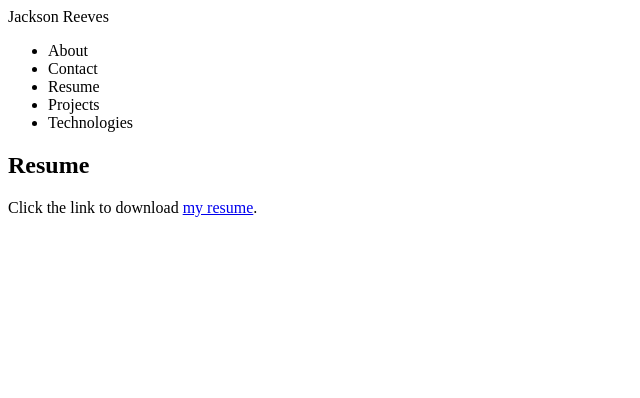
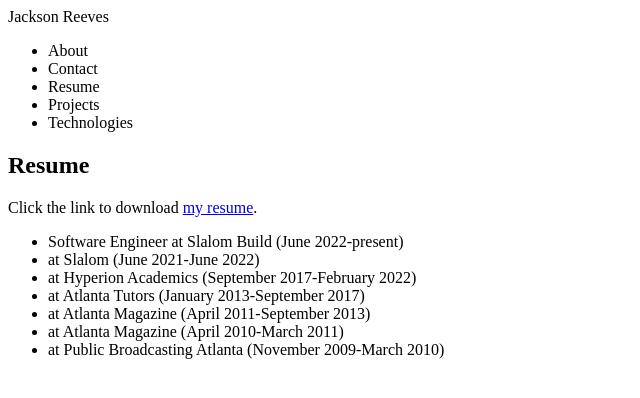
Before and after one commit to jtreeves/portfolio-react, a React (Create React App) app: page / in a window 1280 px wide. Both pictures are taken after a click on the item "Resume". Shown: the top 398 px of the page, without its empty margins (0-640 px from the left). Built offline with nearby package versions, Linux system fonts and the light colour scheme; no server answers.

Commit message:
[Resume] Display list of jobs

```diff
--- a/src/sections/Resume.jsx
+++ b/src/sections/Resume.jsx
@@ -1,4 +1,17 @@
+import resume from '../data/resume'
+
 function Resume() {
+    const jobs = resume.map((job, index) => {
+        const startDate = job.startDate.toLocaleString('default', { month: 'long' }) + ' ' + job.startDate.getFullYear()
+        const endDate = job.endDate ? job.endDate.toLocaleString('default', { month: 'long' }) + ' ' + job.endDate.getFullYear() : 'present'
+
+        return (
+            <li key={index}>
+                {job.positon} at {job.company} ({startDate}-{endDate})
+            </li>
+        )
+    })
+
     return (
         <section id='resume'>
             <h1>Resume</h1>
@@ -6,6 +19,10 @@
             <p>
                 Click the link to download <a href='/Jackson_Reeves_Resume.pdf' download>my resume</a>.
             </p>
+
+            <ul>
+                {jobs}
+            </ul>
         </section>
     )
 }
```
